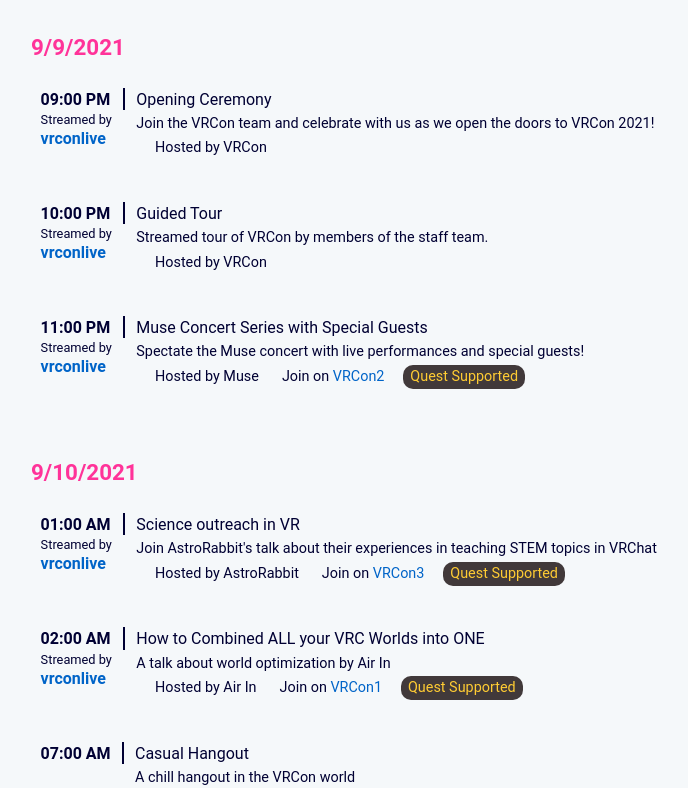
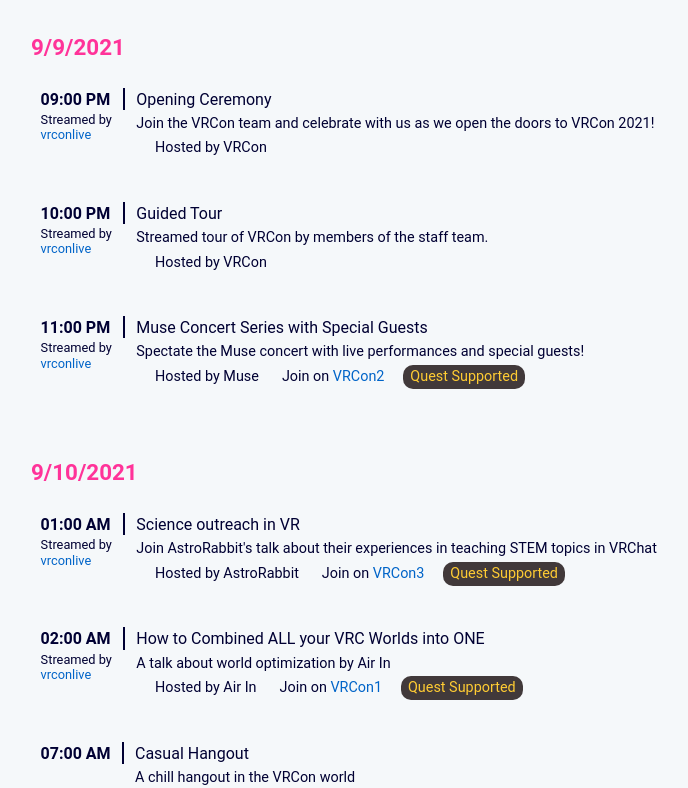
Before and after one commit to EnzeyNet/vrcon-website, a Svelte app: page / in a window 1280 px wide. Shown: the part 1000-1788 px from the top of the page, without its empty margins (51-739 px from the left). Built offline with nearby package versions, Linux system fonts and the light colour scheme.

Commit message:
Make event host name smaller so it fits better

```diff
--- a/src/Client/Components/ScheduleCard.svelte
+++ b/src/Client/Components/ScheduleCard.svelte
@@ -68,7 +68,7 @@
                         <div>{getLocalTime(event.timeStart)}</div>
                         {#if event.liveStreamHost}
                             <div class="event-stream-details">Streamed by</div>
-                            <div>
+                            <div class="event-stream-details">
                                 <a href="{`https://twitch.tv/${event.liveStreamHost}`}">
                                     <span>{event.liveStreamHost}</span>
                                 </a>
```
